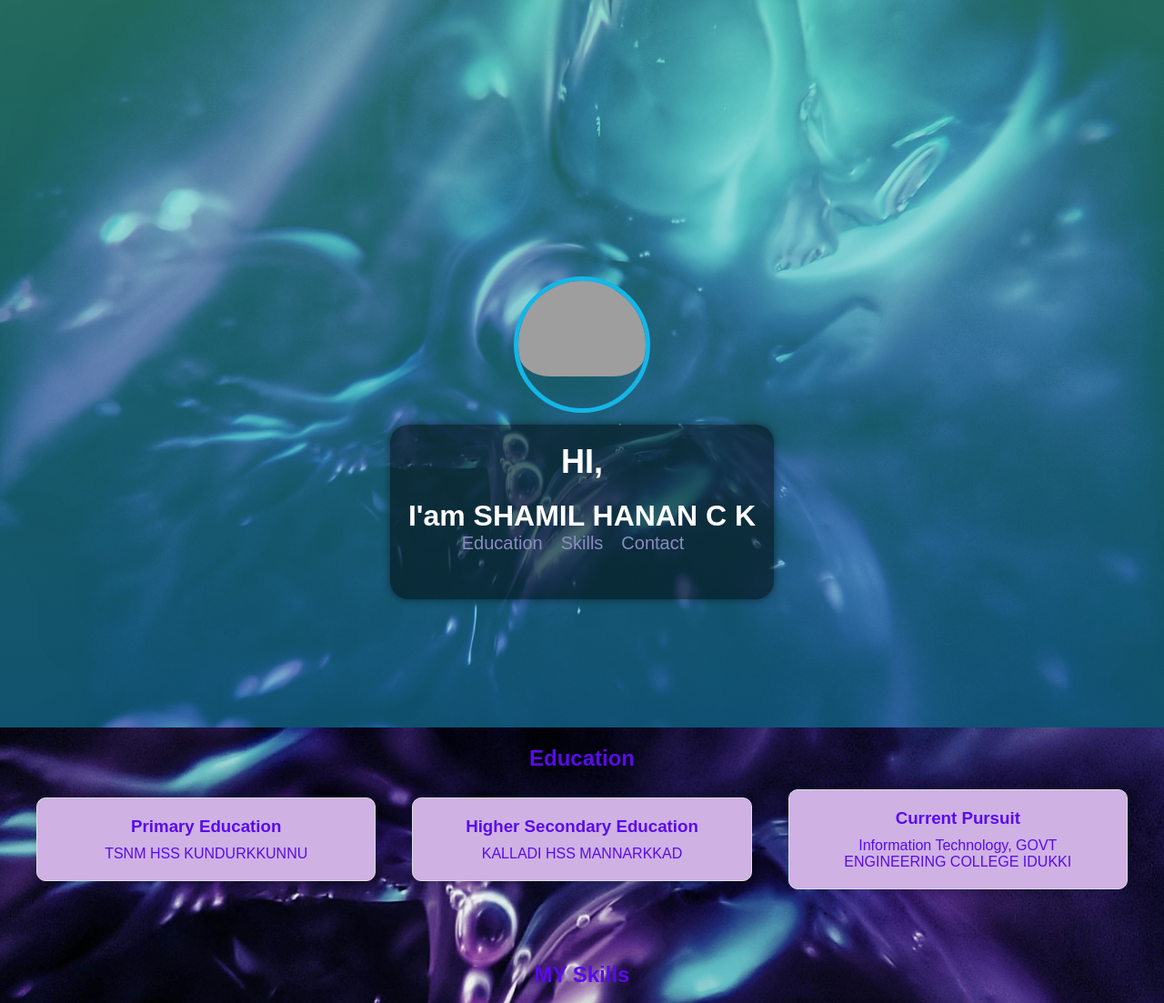
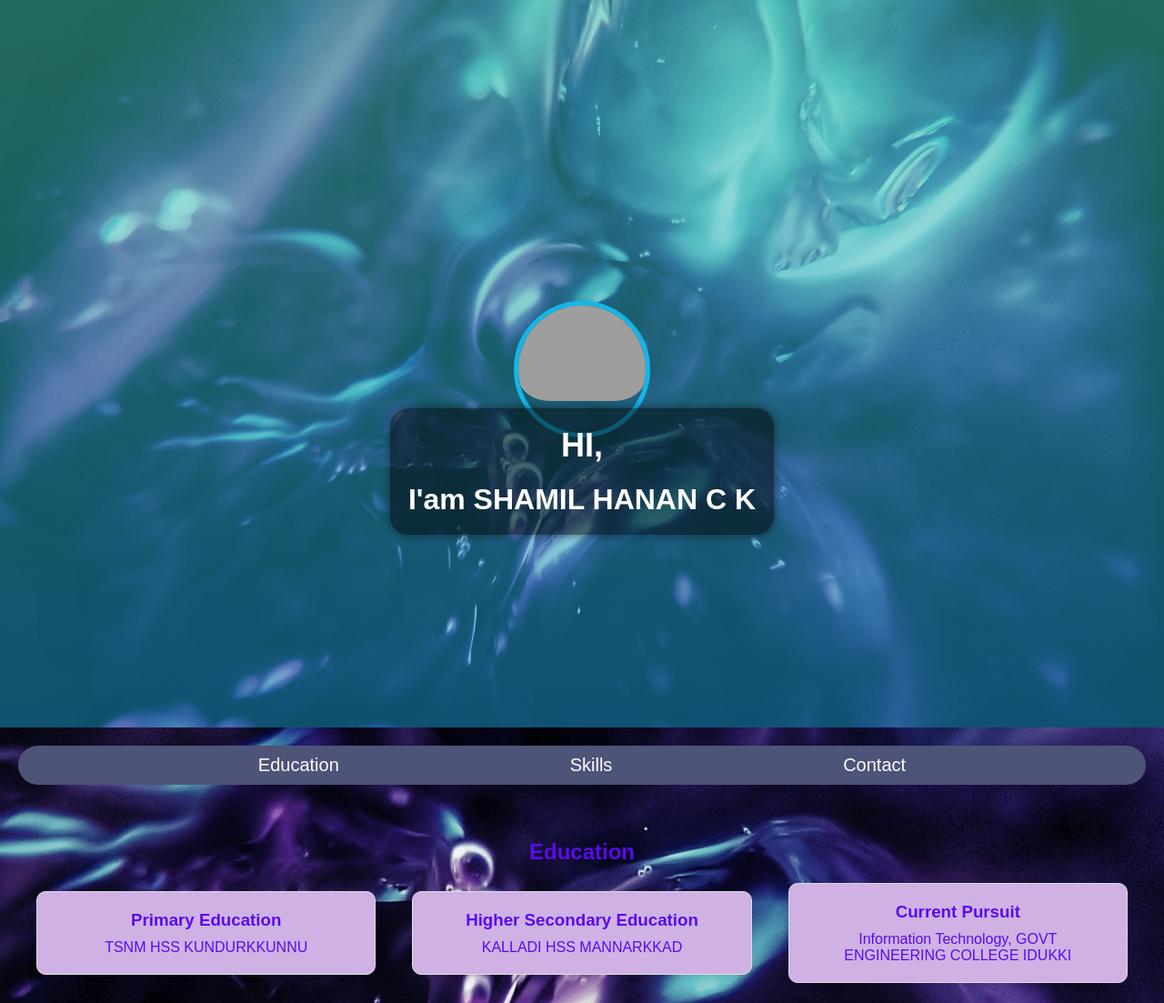
Before and after one commit to Shamil-SHCK/portfolio, a plain HTML site: page index.html in a window 1280 px wide. Shown: the top 1103 px of the page at 91% size. Drawn offline with nearby package versions, Linux system fonts and the light colour scheme; grey boxes are pictures that could not be loaded; files whose address does not match are found by name.

Commit message:
nav bar edited

```diff
--- a/index.html
+++ b/index.html
@@ -20,17 +20,18 @@
             <div class="content">
                 <h1 class="typing-text" style="align-items: baseline;">HI,<br></h1>
                 <h1>I'am SHAMIL HANAN C K</h1>
-                <nav class="navlist" style="align-items: center;">
-                    <ul style="align-items: center;border-radius: 20%;color: blue;">
-                        <li><a href="#education">Education</a></li>
-                        <li><a href="#skills">Skills</a></li>
-                        <li><a href="#contact">Contact</a></li>
-                    </ul>
-                </nav>
             </div>
 
         </header>
     </div>
+    <div style="background-color: transparent; border: none; padding: 20px;align-items: center;">
+        <nav class="navlist" style="background-color: #4e5378; border-radius: 50px; padding: 10px; display: flex; justify-content: space-evenly; align-items: end;">
+            <a href="#education" style="color: #fff; text-decoration: none;">Education</a></li>
+            <a href="#skills" style="color: #fff; text-decoration: none;">Skills</a></li>
+            <a href="#contact" style="color: #fff; text-decoration: none;">Contact</a></li>
+        </nav>
+    </div>
+
         <main>
             <section id="education">
                 <h2>Education</h2>
```
Also changed, not shown: changes.txt (deleted).
